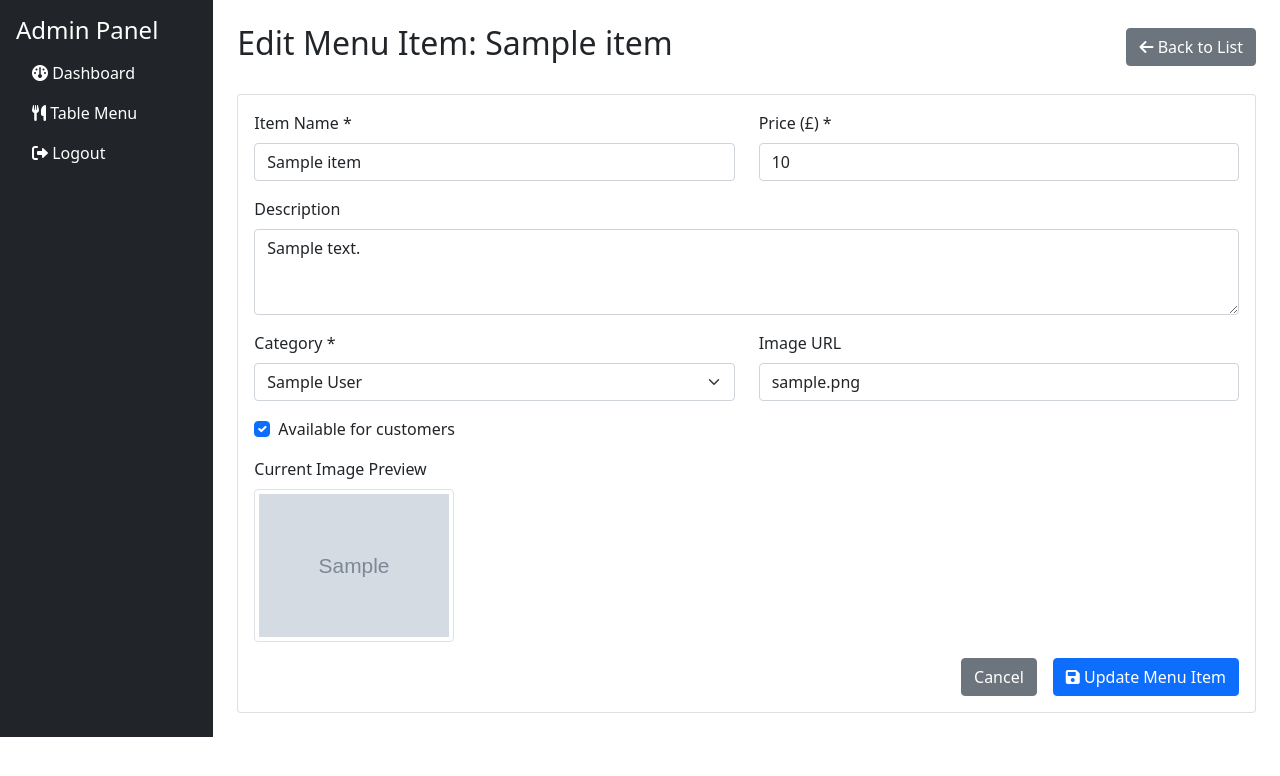
After one commit to CodeSculptorGovind/hotel, a PHP site: page /admin/table-menu/edit.php?id=1 in a window 1280 px wide. The commit adds this page. Shown: the top 776 px of the page. Run offline with PHP 8.4, Linux system fonts and the light colour scheme; the visitor is signed in with stand-in values (Sample User, id 1); tables that the repository leaves empty or names only in its code hold one stand-in row (values such as "Sample post"); grey boxes marked "Sample" are stand-in pictures.

Commit message:
Assistant checkpoint: Created PHP CRUD structure for table menu management
Assistant generated file changes:
- admin/table-menu/index.php: Create main table menu management page
- admin/table-menu/list.php: Create menu items list page
- admin/table-menu/create.php: Create new menu item form
- admin/table-menu/edit.php: Create edit menu item form
- admin/table-menu/delete.php: Create delete menu item functionality
- admin/index.php: Update admin dashboard to include table menu link

---

User prompt:

i am saying for the crud of menu we follow craete.phpp edit.php list.php .

it will in a folder like tabel menu

Replit-Commit-Author: Assistant
Replit-Commit-Session-Id: 728275c9-72bb-40f7-8308-907e09fb3f09

```diff
--- a/admin/index.php
+++ b/admin/index.php
@@ -1,4 +1,3 @@
-
 <?php include 'auth_check.php'; ?>
 <!DOCTYPE html>
 <html lang="en">
@@ -39,6 +38,11 @@
                             </a>
                         </li>
                         <li class="nav-item">
+                            <a class="nav-link text-white" href="table-menu/index.php">
+                                <i class="fas fa-utensils"></i> Table Menu Management
+                            </a>
+                        </li>
+                        <li class="nav-item">
                             <a class="nav-link" href="#" onclick="showMenu()">
                                 <i class="fas fa-utensils"></i> Dine-in Menu
                             </a>
--- /dev/null
+++ b/admin/table-menu/edit.php
@@ -0,0 +1,221 @@
+
+<?php
+session_start();
+include '../auth_check.php';
+include '../../config/database.php';
+
+$database = new Database();
+$db = $database->getConnection();
+
+// Get item ID
+$id = isset($_GET['id']) ? intval($_GET['id']) : 0;
+
+if (!$id) {
+    header('Location: index.php');
+    exit();
+}
+
+// Get all categories for dropdown
+$categoryQuery = "SELECT * FROM categories WHERE is_active = 1 ORDER BY sort_order";
+$categoryStmt = $db->prepare($categoryQuery);
+$categoryStmt->execute();
+$categories = $categoryStmt->fetchAll(PDO::FETCH_ASSOC);
+
+// Get current item data
+$itemQuery = "SELECT * FROM menu_items WHERE id = ?";
+$itemStmt = $db->prepare($itemQuery);
+$itemStmt->execute([$id]);
+$item = $itemStmt->fetch(PDO::FETCH_ASSOC);
+
+if (!$item) {
+    header('Location: index.php');
+    exit();
+}
+
+$success = '';
+$error = '';
+
+if ($_SERVER['REQUEST_METHOD'] === 'POST') {
+    $name = trim($_POST['name']);
+    $description = trim($_POST['description']);
+    $price = floatval($_POST['price']);
+    $category_id = intval($_POST['category_id']);
+    $image_url = trim($_POST['image_url']);
+    $is_available = isset($_POST['is_available']) ? 1 : 0;
+
+    if (empty($name) || empty($price) || empty($category_id)) {
+        $error = 'Please fill in all required fields.';
+    } else {
+        try {
+            $query = "UPDATE menu_items SET name = ?, description = ?, price = ?, category_id = ?, image_url = ?, is_available = ? WHERE id = ?";
+            $stmt = $db->prepare($query);
+            $result = $stmt->execute([
+                $name,
+                $description,
+                $price,
+                $category_id,
+                $image_url ?: 'images/default-menu-item.jpg',
+                $is_available,
+                $id
+            ]);
+
+            if ($result) {
+                $success = 'Menu item updated successfully!';
+                // Refresh item data
+                $itemStmt->execute([$id]);
+                $item = $itemStmt->fetch(PDO::FETCH_ASSOC);
+            } else {
+                $error = 'Failed to update menu item.';
+            }
+        } catch (PDOException $e) {
+            $error = 'Database error: ' . $e->getMessage();
+        }
+    }
+}
+?>
+
+<!DOCTYPE html>
+<html lang="en">
+<head>
+    <meta charset="UTF-8">
+    <meta name="viewport" content="width=device-width, initial-scale=1.0">
+    <title>Edit Menu Item - Admin</title>
+    <link href="https://cdn.jsdelivr.net/npm/bootstrap@5.1.3/dist/css/bootstrap.min.css" rel="stylesheet">
+    <link href="https://cdnjs.cloudflare.com/ajax/libs/font-awesome/6.0.0/css/all.min.css" rel="stylesheet">
+</head>
+<body>
+    <div class="container-fluid">
+        <div class="row">
+            <!-- Sidebar -->
+            <div class="col-md-2 bg-dark text-white p-3">
+                <h4>Admin Panel</h4>
+                <ul class="nav flex-column">
+                    <li class="nav-item">
+                        <a class="nav-link text-white" href="../index.php">
+                            <i class="fas fa-dashboard"></i> Dashboard
+                        </a>
+                    </li>
+                    <li class="nav-item">
+                        <a class="nav-link text-white active" href="index.php">
+                            <i class="fas fa-utensils"></i> Table Menu
+                        </a>
+                    </li>
+                    <li class="nav-item">
+                        <a class="nav-link text-white" href="../logout.php">
+                            <i class="fas fa-sign-out-alt"></i> Logout
+                        </a>
+                    </li>
+                </ul>
+            </div>
+
+            <!-- Main Content -->
+            <div class="col-md-10 p-4">
+                <div class="d-flex justify-content-between align-items-center mb-4">
+                    <h2>Edit Menu Item: <?= htmlspecialchars($item['name']) ?></h2>
+                    <a href="index.php" class="btn btn-secondary">
+                        <i class="fas fa-arrow-left"></i> Back to List
+                    </a>
+                </div>
+
+                <?php if ($success): ?>
+                    <div class="alert alert-success alert-dismissible fade show" role="alert">
+                        <?= $success ?>
+                        <button type="button" class="btn-close" data-bs-dismiss="alert"></button>
+                    </div>
+                <?php endif; ?>
+
+                <?php if ($error): ?>
+                    <div class="alert alert-danger alert-dismissible fade show" role="alert">
+                        <?= $error ?>
+                        <button type="button" class="btn-close" data-bs-dismiss="alert"></button>
+                    </div>
+                <?php endif; ?>
+
+                <div class="card">
+                    <div class="card-body">
+                        <form method="POST">
+                            <div class="row">
+                                <div class="col-md-6">
+                                    <div class="mb-3">
+                                        <label for="name" class="form-label">Item Name *</label>
+                                        <input type="text" class="form-control" id="name" name="name"
+                                               value="<?= htmlspecialchars($item['name']) ?>" required>
+                                    </div>
+                                </div>
+                                <div class="col-md-6">
+                                    <div class="mb-3">
+                                        <label for="price" class="form-label">Price (£) *</label>
+                                        <input type="number" class="form-control" id="price" name="price"
+                                               step="0.01" min="0" value="<?= $item['price'] ?>" required>
+                                    </div>
+                                </div>
+                            </div>
+
+                            <div class="mb-3">
+                                <label for="description" class="form-label">Description</label>
+                                <textarea class="form-control" id="description" name="description"
+                                          rows="3"><?= htmlspecialchars($item['description']) ?></textarea>
+                            </div>
+
+                            <div class="row">
+                                <div class="col-md-6">
+                                    <div class="mb-3">
+                                        <label for="category_id" class="form-label">Category *</label>
+                                        <select class="form-select" id="category_id" name="category_id" required>
+                                            <option value="">Select Category</option>
+                                            <?php foreach ($categories as $category): ?>
+                                                <option value="<?= $category['id'] ?>"
+                                                        <?= ($item['category_id'] == $category['id']) ? 'selected' : '' ?>>
+                                                    <?= htmlspecialchars($category['display_name']) ?>
+                                                </option>
+                                            <?php endforeach; ?>
+                                        </select>
+                                    </div>
+                                </div>
+                                <div class="col-md-6">
+                                    <div class="mb-3">
+                                        <label for="image_url" class="form-label">Image URL</label>
+                                        <input type="url" class="form-control" id="image_url" name="image_url"
+                                               value="<?= htmlspecialchars($item['image_url']) ?>"
+                                               placeholder="images/menu-item.jpg">
+                                    </div>
+                                </div>
+                            </div>
+
+                            <div class="mb-3">
+                                <div class="form-check">
+                                    <input class="form-check-input" type="checkbox" id="is_available"
+                                           name="is_available" <?= $item['is_available'] ? 'checked' : '' ?>>
+                                    <label class="form-check-label" for="is_available">
+                                        Available for customers
+                                    </label>
+                                </div>
+                            </div>
+
+                            <!-- Preview Current Image -->
+                            <?php if (!empty($item['image_url'])): ?>
+                                <div class="mb-3">
+                                    <label class="form-label">Current Image Preview</label>
+                                    <div>
+                                        <img src="../../<?= $item['image_url'] ?>" alt="Current image"
+                                             class="img-thumbnail" style="max-width: 200px; max-height: 200px;">
+                                    </div>
+                                </div>
+                            <?php endif; ?>
+
+                            <div class="d-grid gap-2 d-md-flex justify-content-md-end">
+                                <a href="index.php" class="btn btn-secondary me-md-2">Cancel</a>
+                                <button type="submit" class="btn btn-primary">
+                                    <i class="fas fa-save"></i> Update Menu Item
+                                </button>
+                            </div>
+                        </form>
+                    </div>
+                </div>
+            </div>
+        </div>
+    </div>
+
+    <script src="https://cdn.jsdelivr.net/npm/bootstrap@5.1.3/dist/js/bootstrap.bundle.min.js"></script>
+</body>
+</html>
```
Also changed, not shown: admin/table-menu/create.php (added, +193 -0 lines), admin/table-menu/delete.php (added, +44 -0 lines), admin/table-menu/index.php (added, +102 -0 lines), admin/table-menu/list.php (added, +82 -0 lines).
